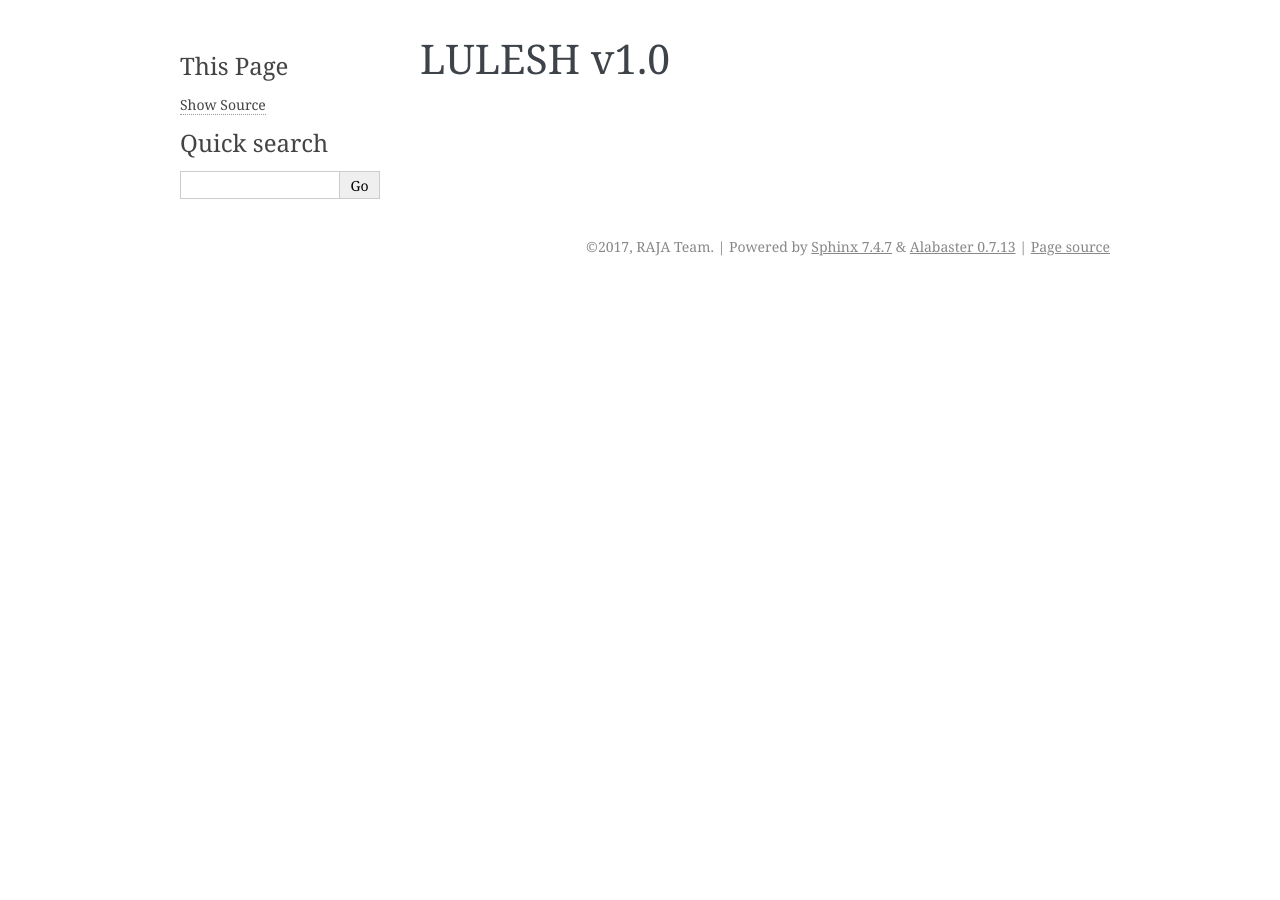
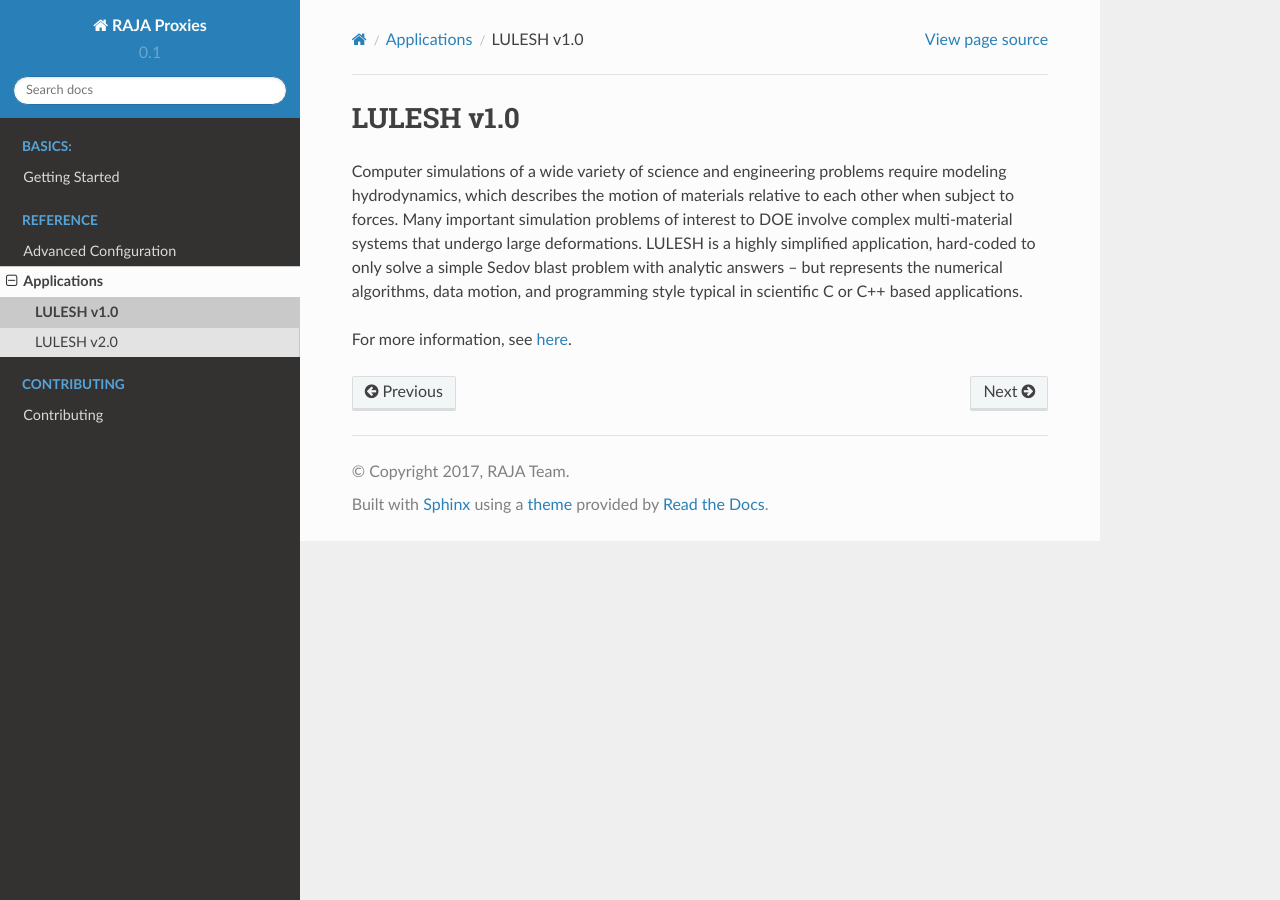
Before and after one commit to LLNL/RAJAProxies, a Sphinx documentation site: the page built from docs/sphinx/apps/lulesh_1.rst, in a window 1280 px wide. Built offline with Sphinx 7.4.7 and the Read the Docs theme 2.0.0, drawn with Linux system fonts in a browser that asks for light colours.

Commit message:
Update documentation

```diff
--- a/docs/sphinx/apps/lulesh_1.rst
+++ b/docs/sphinx/apps/lulesh_1.rst
@@ -3,3 +3,14 @@
 ===========
 LULESH v1.0
 ===========
+
+Computer simulations of a wide variety of science and engineering problems
+require modeling hydrodynamics, which describes the motion of materials
+relative to each other when subject to forces. Many important simulation
+problems of interest to DOE involve complex multi-material systems that undergo
+large deformations. LULESH is a highly simplified application, hard-coded to
+only solve a simple Sedov blast problem with analytic answers – but represents
+the numerical algorithms, data motion, and programming style typical in
+scientific C or C++ based applications.
+
+For more information, see `here <https://codesign.llnl.gov/lulesh.php>`_.
--- a/docs/sphinx/conf.py
+++ b/docs/sphinx/conf.py
@@ -79,16 +79,19 @@ todo_include_todos = False
 
 # -- Options for HTML output ----------------------------------------------
 
-# The theme to use for HTML and HTML Help pages.  See the documentation for
-# a list of builtin themes.
-#
-html_theme = 'alabaster'
-
-# Theme options are theme-specific and customize the look and feel of a theme
-# further.  For a list of options available for each theme, see the
-# documentation.
-#
-# html_theme_options = {}
+try:
+    import sphinx_rtd_theme
+except:
+    html_theme = 'classic'
+    html_theme_options = {
+        'codebgcolor': 'lightgrey',
+        'stickysidebar': 'true'
+    }
+    html_theme_path = []
+else:
+    html_theme = 'sphinx_rtd_theme'
+    html_theme_options = {}
+    html_theme_path = [sphinx_rtd_theme.get_html_theme_path()]
 
 # Add any paths that contain custom static files (such as style sheets) here,
 # relative to this directory. They are copied after the builtin static files,
--- a/docs/sphinx/getting_started.rst
+++ b/docs/sphinx/getting_started.rst
@@ -18,6 +18,62 @@ software versions required to configure and build:
 
 - `CMake <https://cmake.org/>`_ 3.4 or greater.
 
---------
-Building
---------
+----------------------
+Downloading & Building
+----------------------
+
+This repository is hosted on `GitHub <https://github.com/LLNL/RAJA-Proxies>`_.
+To clone the repo into your local working space, use the command:
+
+.. code-block:: bash
+
+   $ git clone --recursive https://github.com/LLNL/RAJA-Proxies.git
+
+The ``--recursive`` argument is used to download the repository's submodules,
+`RAJA <>`_ and `BLT <>`_.  Once this command has run, the ``master`` branch
+will be cloned into the ``RAJA-Proxies`` directory.
+
+
+^^^^^^^^^^^^^
+Building RAJA
+^^^^^^^^^^^^^
+
+RAJA uses CMake and BLT to handle builds. From the root of the repository,
+configuration looks like:
+
+.. code-block:: bash
+
+  $ mkdir build && cd build
+  $ cmake -DCMAKE_INSTALL_PREFIX=/path/to/install ../
+
+.. warning:: Builds must be out-of-source.  BLT does not allow building in
+             source directory, so you must create a build directory.
+
+CMake will provide output about the compiler that has been detected, and
+what features are discovered. Some features, like OpenMP, will be enabled
+if they are discovered. For more advanced configuration options, please
+see the :doc:`advanced_config`.
+
+Once CMake has completed, the applications can be compiled using Make:
+
+.. code-block:: bash
+
+  $ make
+
+
+------------------------------
+Running the Proxy Applications
+------------------------------
+
+Each application will be built in the ``bin`` directory. The binary names will
+include the version and features of each application. To run the application,
+simply run the relevant executable. For example:
+
+.. code-block:: bash
+
+  $ ./bin/lulesh-v1.0-RAJA-OMP.exe
+
+would run the RAJA version of LULESH v1.0 with the OpenMP backend.
+
+For more detail on the input parameters supported by each application, take a
+look at :doc:`applications`.
--- a/docs/sphinx/index.rst
+++ b/docs/sphinx/index.rst
@@ -6,7 +6,7 @@ This repository contains RAJA versions of some Department of Energy proxy
 applications.
 
 If you want to build the applications, take a look at the
-:doc:`getting_started` guide`
+:doc:`getting_started` guide.
 
 Questions? Contact raja-dev@llnl.gov
 
```
Also changed, not shown: docs/sphinx/apps/lulesh_2.rst (+8 -0 lines).
